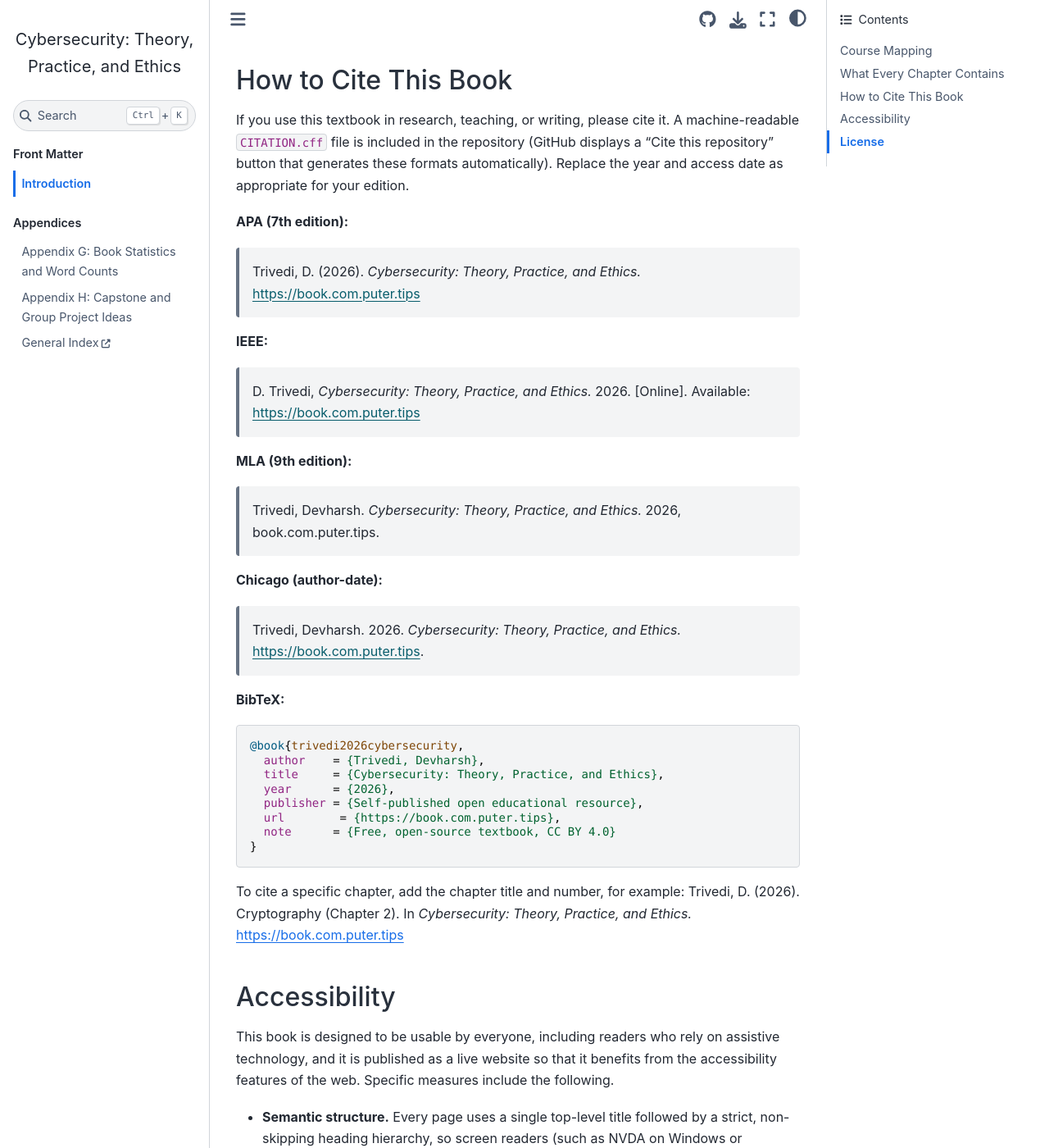
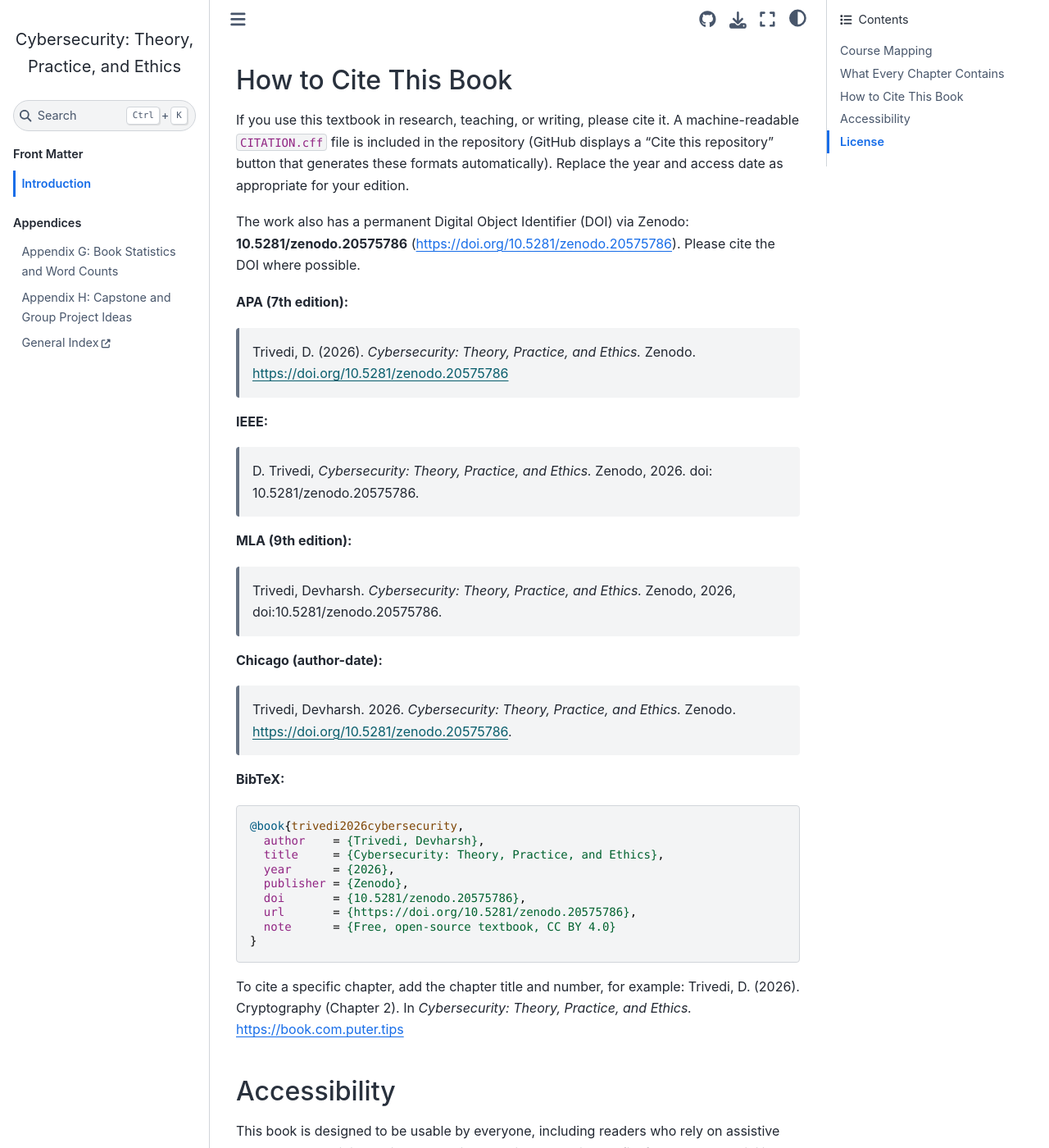
Before and after one commit to devharsh/cybersec-textbook, a Jupyter Book: the page built from chapters/00_intro/introduction.md, in a window 1280 px wide and 1400 px high, scrolled down 1303 px. Shown: the whole window at 82% size. Built offline with Jupyter Book 1.0.4 settings and Sphinx 7.4.7 and the Sphinx Book theme 1.1.4, drawn with Linux system fonts in a browser that asks for light colours; pages that are not in the unit, such as notebooks, are missing from menus.

Commit message:
Add Zenodo DOI 10.5281/zenodo.20575786 to citation files, README, and How-to-Cite

````diff
--- a/chapters/00_intro/introduction.md
+++ b/chapters/00_intro/introduction.md
@@ -43,21 +43,24 @@ If you use this textbook in research, teaching, or writing, please cite it. A ma
 `CITATION.cff` file is included in the repository (GitHub displays a "Cite this repository" button that
 generates these formats automatically). Replace the year and access date as appropriate for your edition.
 
+The work also has a permanent Digital Object Identifier (DOI) via Zenodo:
+**10.5281/zenodo.20575786** (https://doi.org/10.5281/zenodo.20575786). Please cite the DOI where possible.
+
 **APA (7th edition):**
 
-> Trivedi, D. (2026). *Cybersecurity: Theory, Practice, and Ethics.* https://book.com.puter.tips
+> Trivedi, D. (2026). *Cybersecurity: Theory, Practice, and Ethics.* Zenodo. https://doi.org/10.5281/zenodo.20575786
 
 **IEEE:**
 
-> D. Trivedi, *Cybersecurity: Theory, Practice, and Ethics.* 2026. [Online]. Available: https://book.com.puter.tips
+> D. Trivedi, *Cybersecurity: Theory, Practice, and Ethics.* Zenodo, 2026. doi: 10.5281/zenodo.20575786.
 
 **MLA (9th edition):**
 
-> Trivedi, Devharsh. *Cybersecurity: Theory, Practice, and Ethics.* 2026, book.com.puter.tips.
+> Trivedi, Devharsh. *Cybersecurity: Theory, Practice, and Ethics.* Zenodo, 2026, doi:10.5281/zenodo.20575786.
 
 **Chicago (author-date):**
 
-> Trivedi, Devharsh. 2026. *Cybersecurity: Theory, Practice, and Ethics.* https://book.com.puter.tips.
+> Trivedi, Devharsh. 2026. *Cybersecurity: Theory, Practice, and Ethics.* Zenodo. https://doi.org/10.5281/zenodo.20575786.
 
 **BibTeX:**
 
@@ -66,8 +69,9 @@ generates these formats automatically). Replace the year and access date as appr
   author    = {Trivedi, Devharsh},
   title     = {Cybersecurity: Theory, Practice, and Ethics},
   year      = {2026},
-  publisher = {Self-published open educational resource},
-  url        = {https://book.com.puter.tips},
+  publisher = {Zenodo},
+  doi       = {10.5281/zenodo.20575786},
+  url       = {https://doi.org/10.5281/zenodo.20575786},
   note      = {Free, open-source textbook, CC BY 4.0}
 }
 ```
--- a/references.bib
+++ b/references.bib
@@ -485,3 +485,13 @@
   title  = {{A Comprehensive Study of Genetic Algorithms}},
   year   = {2015}
 }
+
+@book{trivedi2026book_self,
+  author    = {Trivedi, Devharsh},
+  title     = {{Cybersecurity: Theory, Practice, and Ethics}},
+  year      = {2026},
+  publisher = {Zenodo},
+  doi       = {10.5281/zenodo.20575786},
+  url       = {https://doi.org/10.5281/zenodo.20575786},
+  note      = {Free, open-source textbook, CC BY 4.0}
+}
````
Also changed, not shown: README.md (+3 -0 lines), 2 other files.
